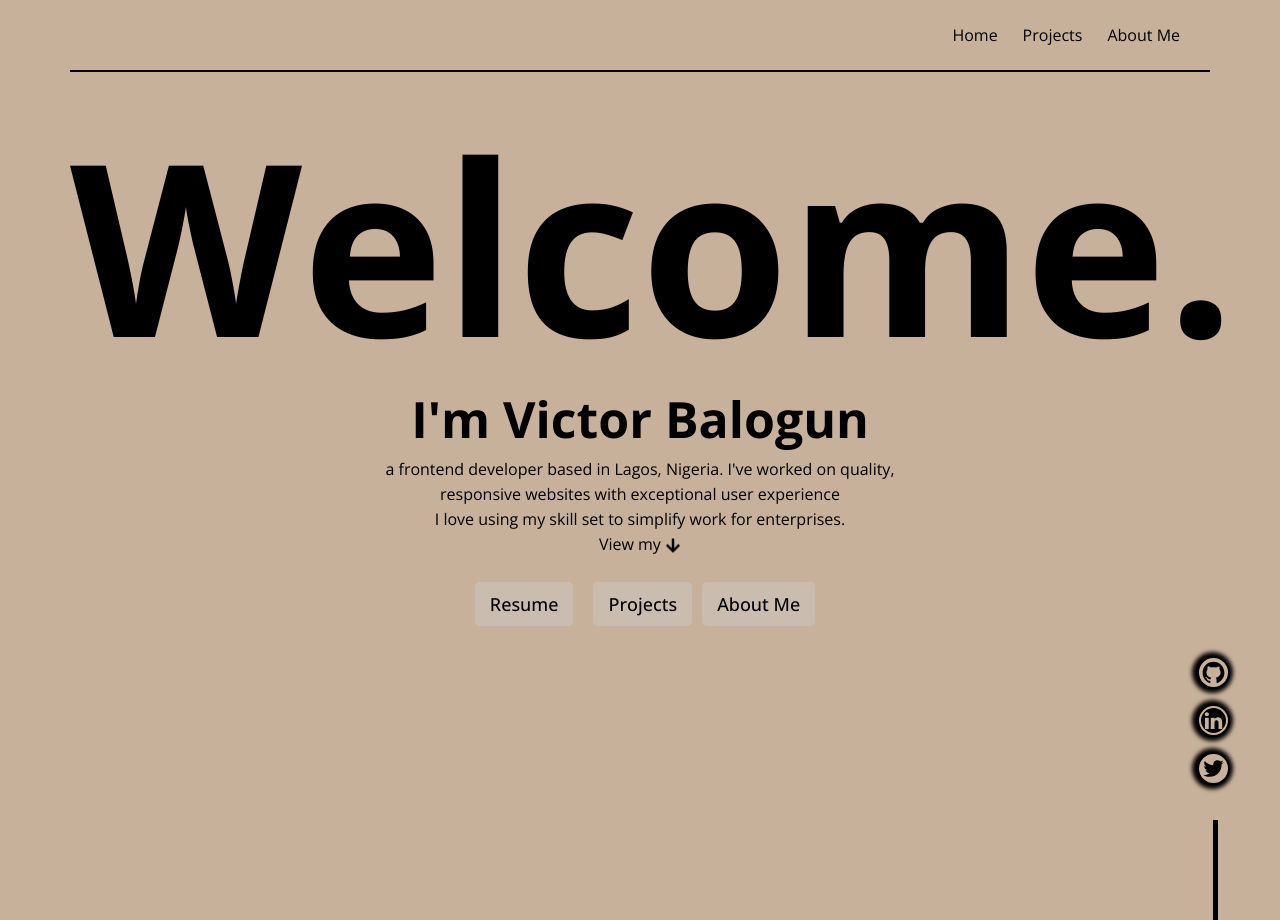
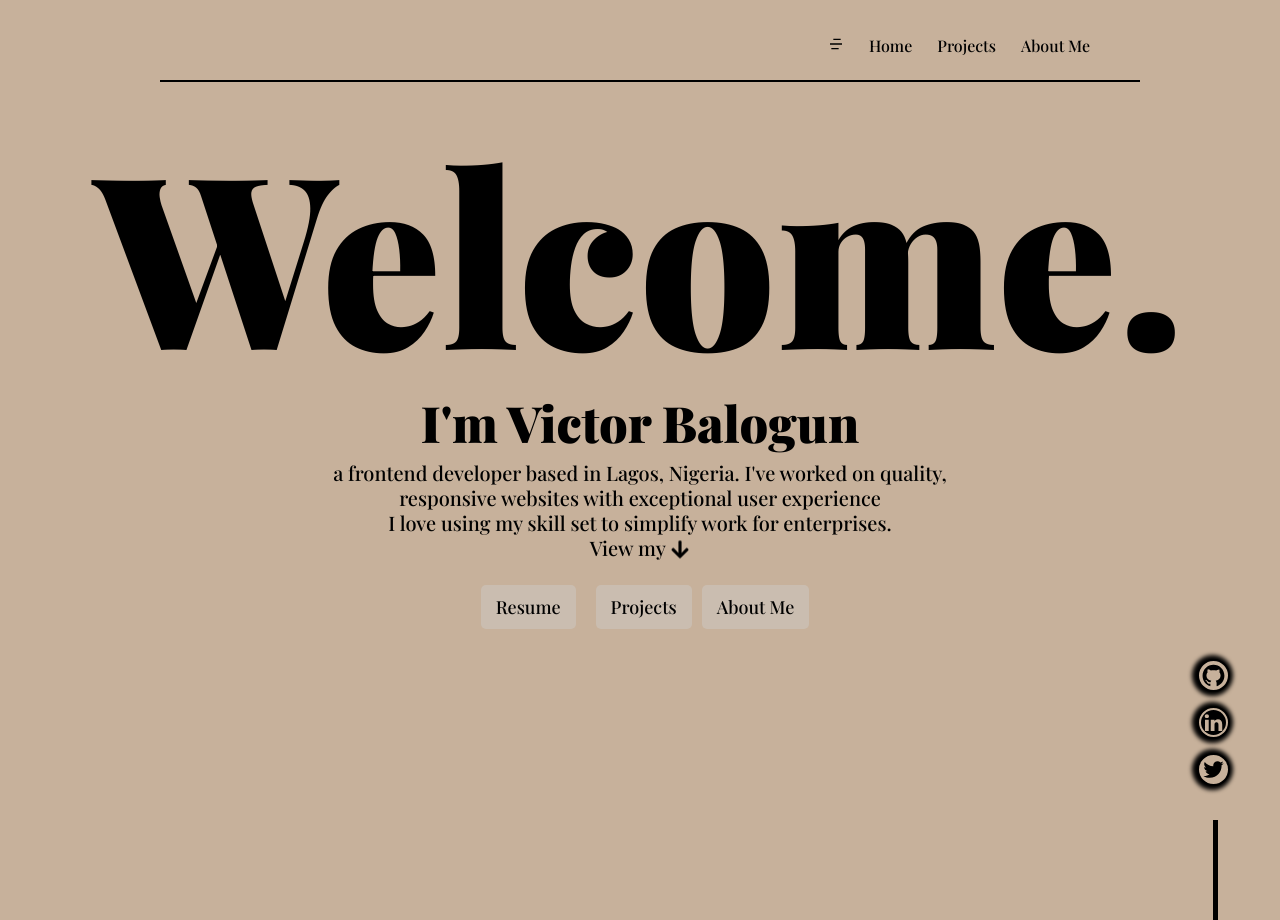
Before and after one commit to BalogunVictor/Victor-balogun-Portfolio, a React (Create React App) app: page / in a window 1280 px wide. Built offline with nearby package versions, Linux system fonts and the light colour scheme; a web font is replaced by a local one.

Commit message:
created a Stateto implement menu Icon toggle function

```diff
--- a/public/index.html
+++ b/public/index.html
@@ -7,10 +7,7 @@
       name="description"
       content="Web site created using create-react-app"
     />
-    <link
-      href="https://fonts.googleapis.com/css2?family=Open+Sans:wght@300;400;500;600;700;800&display=swap"
-      rel="stylesheet"
-    />
+    <link rel="preconnect" href="https://fonts.googleapis.com"><link rel="preconnect" href="https://fonts.gstatic.com" crossorigin><link href="https://fonts.googleapis.com/css2?family=Playfair+Display:wght@400;500;900&display=swap" rel="stylesheet">
     <style>
       * {
         font-family: "Open Sans", sans-serif;
--- a/src/Header/Header.jsx
+++ b/src/Header/Header.jsx
@@ -1,10 +1,25 @@
 import './Header.scss';
-import { Link } from "react-router-dom";
+import { Link} from "react-router-dom";
+import { useState } from 'react';
+import {RiMenu4Line} from 'react-icons/ri';
+import {GrClose} from 'react-icons/gr'
 
 const Header = () => {
+
+  const [clicked, setClicked] = useState(false);
+
+  const handleClicked = () => {
+    setClicked((prev) => !prev);
+  };
+
   return (
     <div className="header">
       <div className="headerWrapper">
+        <div className="menuIcon" onClick={handleClicked}>
+          <div className="menuIconWrapper">
+          {clicked ? <GrClose /> : <RiMenu4Line />}
+          </div>
+        </div>
         <Link  to="/" className="link">Home</Link>
         <Link to="/projects" className="link">Projects</Link>
         <Link to="/aboutme" className="link">About Me</Link>
--- a/src/Header/Header.scss
+++ b/src/Header/Header.scss
@@ -1,7 +1,8 @@
 .header{
   height: 70px;
   width: 100%;
-  margin-bottom: 10px;
+  margin: 10px;
+
 
   .headerWrapper{
     height: 100%;
@@ -9,18 +10,19 @@
     align-items: center;
     justify-content: flex-end;
     gap: 25px;
-    padding: 0 100px;
+    padding: 0 200px;
+
 
 
     .link{
       text-decoration: none;
       color: black;
+      font-weight: 500;
     }
   }
   .headerHr{
     height: 2px;
-    margin-left: 70px;
-    margin-right: 70px;
+    margin: 0 150px;
     background-color: black;
     justify-content: space-around;
     border: none;
--- a/src/Homepage/homepage.scss
+++ b/src/Homepage/homepage.scss
@@ -1,7 +1,8 @@
 *{
   background-color: #c7b19b;
+  font-family: 'Playfair Display', serif;
+
 }
 .homepage{
-  margin-left: 70px;
-  margin-right: 70px;
+  margin:0 70px
 }
--- a/src/Main/main.scss
+++ b/src/Main/main.scss
@@ -10,7 +10,8 @@
     justify-content: center;
 
       .mainHeader{
-      font-family: 'Abril Fatface', cursive;
+      font-family: 'Playfair Display', serif;
+      font-weight: 900;
       font-size: 120px;
       }
 
@@ -19,10 +20,15 @@
         justify-content: center;
         margin-bottom: 25px;
         line-height: 25px;
+        font-weight: 500;
 
         h1{
           margin-bottom: 25px;
           font-size: 50px;
+        }
+
+        p{
+          font-size: 20px;
         }
 
       }
--- a/src/Project/project.scss
+++ b/src/Project/project.scss
@@ -21,14 +21,18 @@
     .projectInfo{
       line-height: 30px;
 
-
       h1{
         padding-bottom: 20px;
+      }
+
+      .about,.viewApp {
+        font-weight: 500;
+        font-size: 20px;
       }
     }
 
     .viewApp{
-      margin-top: 50px;
+      margin-top: 70px;
       align-items: center;
 
       a{
```
